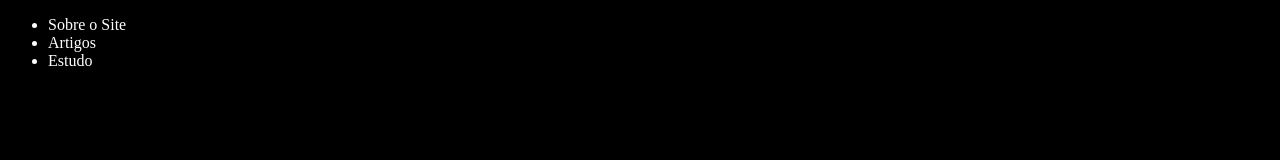
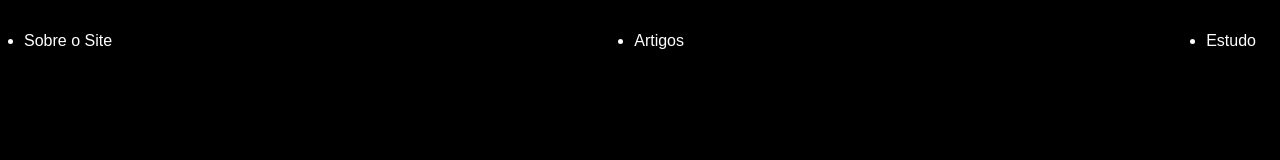
Before and after one commit to PabloJr84/web_aula_so_hoje, a plain HTML site: page aula_web/home.html in a window 1280 px wide. Drawn offline with Linux system fonts and the light colour scheme.

Commit message:
2ª Aula Web

```diff
--- a/aula_web/home.css
+++ b/aula_web/home.css
@@ -1,4 +1,11 @@
 body{
     color: white;
     background-color: black;
+    font-family: Arial, Helvetica, sans-serif;
 }
+ul{
+    display: flex;
+    justify-content: space-between;
+    align-items: center;
+    padding: 16px;
+}
```
